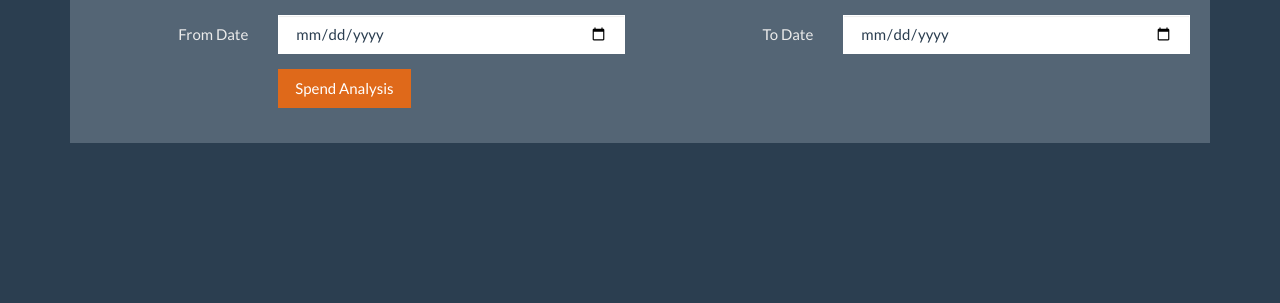
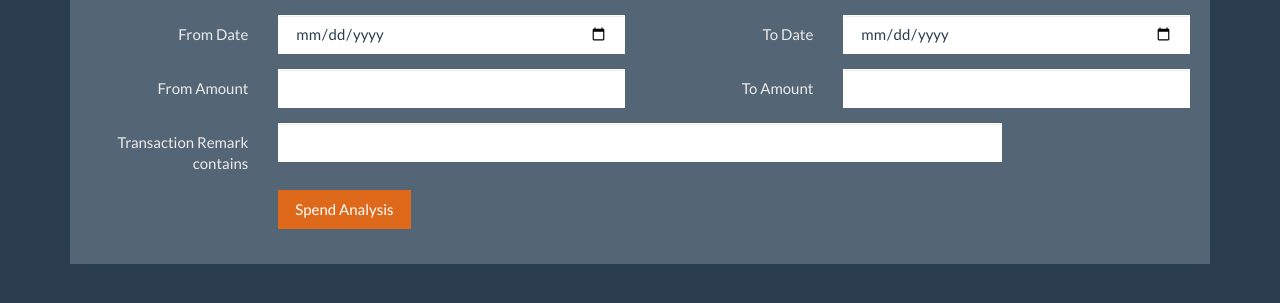
Before and after one commit to amritanshu001/Spends, a Flask app: template templates/spend.html in a window 1280 px wide. Shown: the part 256-559 px from the top of the page. Run offline with Flask 2, Linux system fonts and the light colour scheme; the template is opened without the code that fills it: values that come from a table or form of the project are taken from there, others are empty; parts of the project's set-up code (start-up, migrations or seed data) failed here and were passed over; some libraries are stand-ins or nearby versions.

Commit message:
spen template changes

```diff
--- a/templates/spend.html
+++ b/templates/spend.html
@@ -78,6 +78,28 @@
                     </div>
                     <div class="col-lg-4">
                       {{ form.to_date(class_="form-control") }}
+                    </div>
+                  </div>
+                  <div class="form-group">
+                    <div class="col-lg-2 control-label">
+                      {{ form.from_amt.label.text }}
+                    </div>
+                    <div class="col-lg-4">
+                      {{ form.from_amt(class_="form-control") }}
+                    </div>
+                    <div class="col-lg-2 control-label">
+                      {{ form.to_amt.label.text }}
+                    </div>
+                    <div class="col-lg-4">
+                      {{ form.to_amt(class_="form-control") }}
+                    </div>
+                  </div>
+                  <div class="form-group">
+                    <div class="col-lg-2 control-label">
+                      {{ form.srch_remarks.label.text }}
+                    </div>
+                    <div class="col-lg-8">
+                      {{ form.srch_remarks(class_="form-control") }}
                     </div>
                   </div>
                   <div class="form-group">
```
